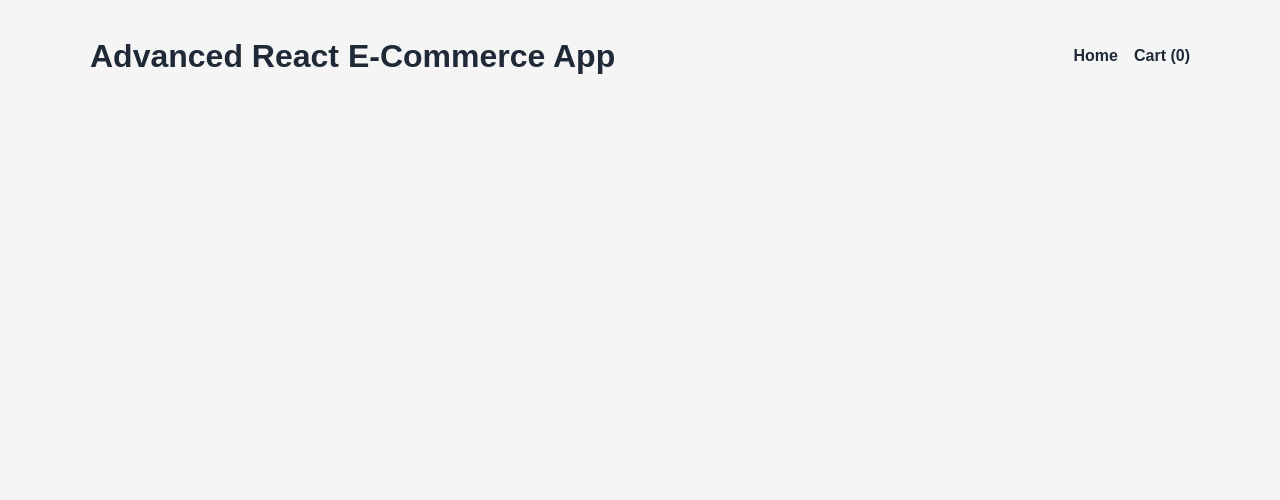
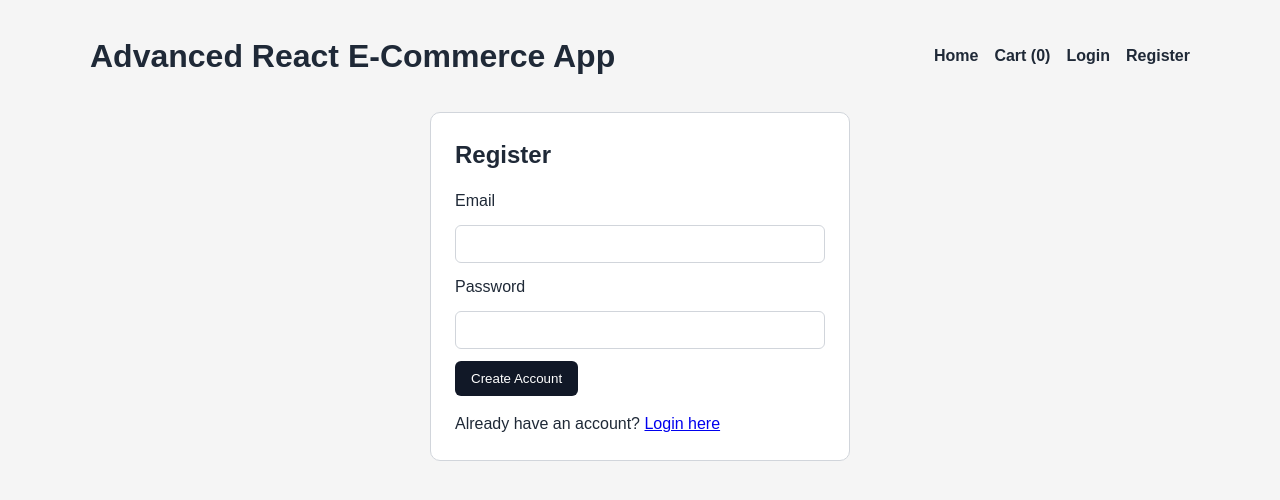
Before and after one commit to kimberlygadeberg10/advanced-react-ecommerce, a React (Vite) app: page /register in a window 1280 px wide. Shown: the top 500 px of the page. Built offline with nearby package versions, Linux system fonts and the light colour scheme; no server answers.

Commit message:
feat: add firebase auth pages and user session handling

```diff
--- a/src/App.css
+++ b/src/App.css
@@ -188,3 +188,45 @@
   border-radius: 10px;
   background: #ffffff;
 }
+
+.auth-page {
+  max-width: 420px;
+  margin: 0 auto;
+  padding: 1.5rem;
+  border: 1px solid #d1d5db;
+  border-radius: 10px;
+  background: #ffffff;
+}
+
+.auth-form {
+  display: grid;
+  gap: 0.75rem;
+  margin: 1rem 0;
+}
+
+.auth-form input {
+  padding: 0.65rem;
+  border: 1px solid #d1d5db;
+  border-radius: 6px;
+}
+
+.auth-form button,
+.app__nav button {
+  width: fit-content;
+  padding: 0.65rem 1rem;
+  border: none;
+  border-radius: 6px;
+  background: #111827;
+  color: #ffffff;
+  cursor: pointer;
+}
+
+.auth-form button:hover,
+.app__nav button:hover {
+  background: #2563eb;
+}
+
+.auth-error {
+  color: #b91c1c;
+  margin-bottom: 1rem;
+}
--- a/src/App.tsx
+++ b/src/App.tsx
@@ -2,30 +2,52 @@ import { Link, Route, Routes } from "react-router-dom";
 import "./App.css";
 import HomePage from "./pages/HomePage";
 import CartPage from "./pages/CartPage";
+import LoginPage from "./pages/LoginPage";
+import RegisterPage from "./pages/RegisterPage";
 import { useAppSelector } from "./store/hooks";
+import { useAuth } from "./context/useAuth";
+import { logoutUser } from "./firebase/auth";
 
 function App() {
   const cartItems = useAppSelector((state) => state.cart.items);
+  const { user, loading } = useAuth();
 
   const totalItemCount = cartItems.reduce(
     (total, item) => total + item.quantity,
     0,
   );
 
+  if (loading) {
+    return <p>Loading...</p>;
+  }
+
   return (
     <main className="app">
       <div className="app__container">
         <header className="app__header">
           <h1>Advanced React E-Commerce App</h1>
+
           <nav className="app__nav">
             <Link to="/">Home</Link>
             <Link to="/cart">Cart ({totalItemCount})</Link>
+            {user ? (
+              <button type="button" onClick={logoutUser}>
+                Logout
+              </button>
+            ) : (
+              <>
+                <Link to="/login">Login</Link>
+                <Link to="/register">Register</Link>
+              </>
+            )}
           </nav>
         </header>
 
         <Routes>
           <Route path="/" element={<HomePage />} />
           <Route path="/cart" element={<CartPage />} />
+          <Route path="/login" element={<LoginPage />} />
+          <Route path="/register" element={<RegisterPage />} />
         </Routes>
       </div>
     </main>
--- /dev/null
+++ b/src/context/AuthContext.tsx
@@ -0,0 +1,44 @@
+import {
+  createContext,
+  useEffect,
+  useState,
+  type ReactNode,
+} from "react";
+import { onAuthStateChanged, type User } from "firebase/auth";
+import { auth } from "../firebase/config";
+
+interface AuthContextType {
+  user: User | null;
+  loading: boolean;
+}
+
+const AuthContext = createContext<AuthContextType>({
+  user: null,
+  loading: true,
+});
+
+interface AuthProviderProps {
+  children: ReactNode;
+}
+
+export function AuthProvider({ children }: AuthProviderProps) {
+  const [user, setUser] = useState<User | null>(null);
+  const [loading, setLoading] = useState(true);
+
+  useEffect(() => {
+    const unsubscribe = onAuthStateChanged(auth, (firebaseUser) => {
+      setUser(firebaseUser);
+      setLoading(false);
+    });
+
+    return unsubscribe;
+  }, []);
+
+  return (
+    <AuthContext.Provider value={{ user, loading }}>
+      {children}
+    </AuthContext.Provider>
+  );
+}
+
+export { AuthContext };
--- /dev/null
+++ b/src/context/useAuth.ts
@@ -0,0 +1,6 @@
+import { useContext } from "react";
+import { AuthContext } from "./AuthContext";
+
+export function useAuth() {
+  return useContext(AuthContext);
+}
--- a/src/main.tsx
+++ b/src/main.tsx
@@ -6,6 +6,7 @@ import { QueryClient, QueryClientProvider } from "@tanstack/react-query";
 import App from "./App";
 import "./index.css";
 import { store } from "./store/store";
+import { AuthProvider } from "./context/AuthContext";
 
 const queryClient = new QueryClient();
 
@@ -19,7 +20,9 @@ ReactDOM.createRoot(document.getElementById("root")!).render(
     <Provider store={store}>
       <QueryClientProvider client={queryClient}>
         <BrowserRouter>
-          <App />
+          <AuthProvider>
+            <App />
+          </AuthProvider>
         </BrowserRouter>
       </QueryClientProvider>
     </Provider>
--- /dev/null
+++ b/src/pages/LoginPage.tsx
@@ -0,0 +1,58 @@
+import { useState } from "react";
+import { Link, useNavigate } from "react-router-dom";
+import { loginUser } from "../firebase/auth";
+
+function LoginPage() {
+  const navigate = useNavigate();
+  const [email, setEmail] = useState("");
+  const [password, setPassword] = useState("");
+  const [errorMessage, setErrorMessage] = useState("");
+
+  const handleSubmit = async (event: React.FormEvent<HTMLFormElement>) => {
+    event.preventDefault();
+    setErrorMessage("");
+
+    try {
+      await loginUser(email, password);
+      navigate("/");
+    } catch {
+      setErrorMessage("Login failed. Please check your email and password.");
+    }
+  };
+
+  return (
+    <section className="auth-page">
+      <h2>Login</h2>
+
+      <form className="auth-form" onSubmit={handleSubmit}>
+        <label htmlFor="login-email">Email</label>
+        <input
+          id="login-email"
+          type="email"
+          value={email}
+          onChange={(event) => setEmail(event.target.value)}
+          required
+        />
+
+        <label htmlFor="login-password">Password</label>
+        <input
+          id="login-password"
+          type="password"
+          value={password}
+          onChange={(event) => setPassword(event.target.value)}
+          required
+        />
+
+        <button type="submit">Log In</button>
+      </form>
+
+      {errorMessage && <p className="auth-error">{errorMessage}</p>}
+
+      <p>
+        Don&apos;t have an account? <Link to="/register">Register here</Link>
+      </p>
+    </section>
+  );
+}
+
+export default LoginPage;
--- /dev/null
+++ b/src/pages/RegisterPage.tsx
@@ -0,0 +1,58 @@
+import { useState } from "react";
+import { Link, useNavigate } from "react-router-dom";
+import { registerUser } from "../firebase/auth";
+
+function RegisterPage() {
+  const navigate = useNavigate();
+  const [email, setEmail] = useState("");
+  const [password, setPassword] = useState("");
+  const [errorMessage, setErrorMessage] = useState("");
+
+  const handleSubmit = async (event: React.FormEvent<HTMLFormElement>) => {
+    event.preventDefault();
+    setErrorMessage("");
+
+    try {
+      await registerUser(email, password);
+      navigate("/");
+    } catch {
+      setErrorMessage("Registration failed. Please try again.");
+    }
+  };
+
+  return (
+    <section className="auth-page">
+      <h2>Register</h2>
+
+      <form className="auth-form" onSubmit={handleSubmit}>
+        <label htmlFor="register-email">Email</label>
+        <input
+          id="register-email"
+          type="email"
+          value={email}
+          onChange={(event) => setEmail(event.target.value)}
+          required
+        />
+
+        <label htmlFor="register-password">Password</label>
+        <input
+          id="register-password"
+          type="password"
+          value={password}
+          onChange={(event) => setPassword(event.target.value)}
+          required
+        />
+
+        <button type="submit">Create Account</button>
+      </form>
+
+      {errorMessage && <p className="auth-error">{errorMessage}</p>}
+
+      <p>
+        Already have an account? <Link to="/login">Login here</Link>
+      </p>
+    </section>
+  );
+}
+
+export default RegisterPage;
```
